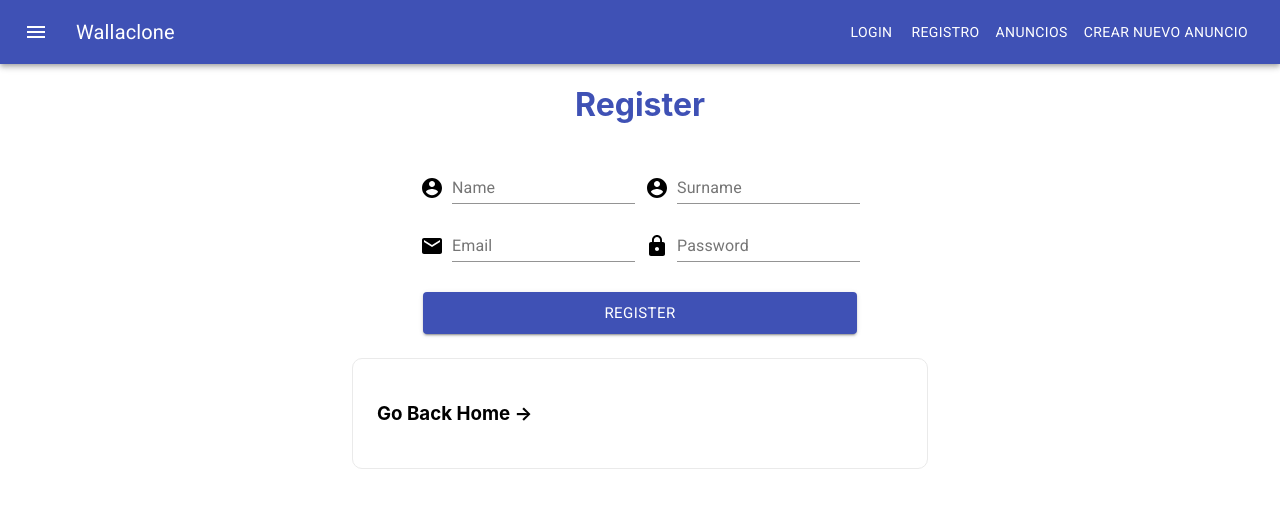
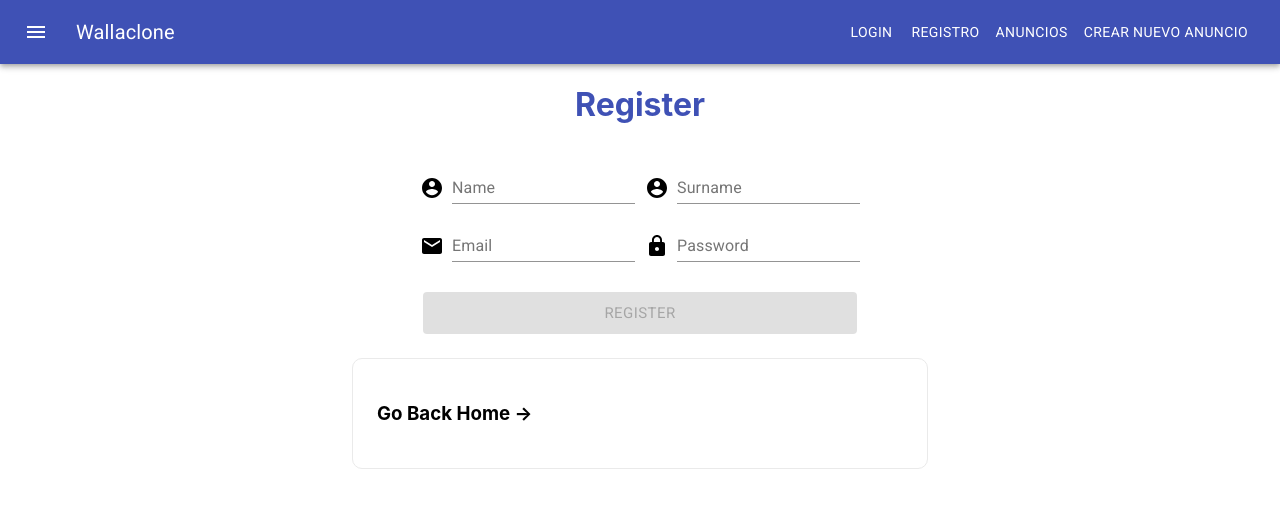
Before and after one commit to NandoLT/Wallaclone-Frontend, a Next.js app in the folder wallaclone/: page /register in a window 1280 px wide. Shown: the top 508 px of the page. Built offline with nearby package versions, Linux system fonts and the light colour scheme.

Commit message:
Implementada validación en formulario de registro

```diff
--- a/wallaclone/pages/register.js
+++ b/wallaclone/pages/register.js
@@ -60,6 +60,26 @@ const Register = ({ isLogged, isLoading, error }) => {
 
     }
 
+    const validation = () => {
+        if(!credentials.name){
+            return true;
+        }
+
+        if(!credentials.surname){
+            return true
+        }
+
+        if(!credentials.email) {
+            return true
+        }
+
+        if(!credentials.password){
+            return true
+        }
+
+        return false
+    }
+
 
     return (
         <div className="register-container">
@@ -112,7 +132,7 @@ const Register = ({ isLogged, isLoading, error }) => {
                 </div>
 
 
-                {!isLoading && <Button size="large" className={classes.margin} variant="contained" color="primary" type="submit">
+                {!isLoading && <Button disabled={validation()} size="large" className={classes.margin} variant="contained" color="primary" type="submit">
                     Register
                 </Button>}
                 {error && <Alert />}
```
